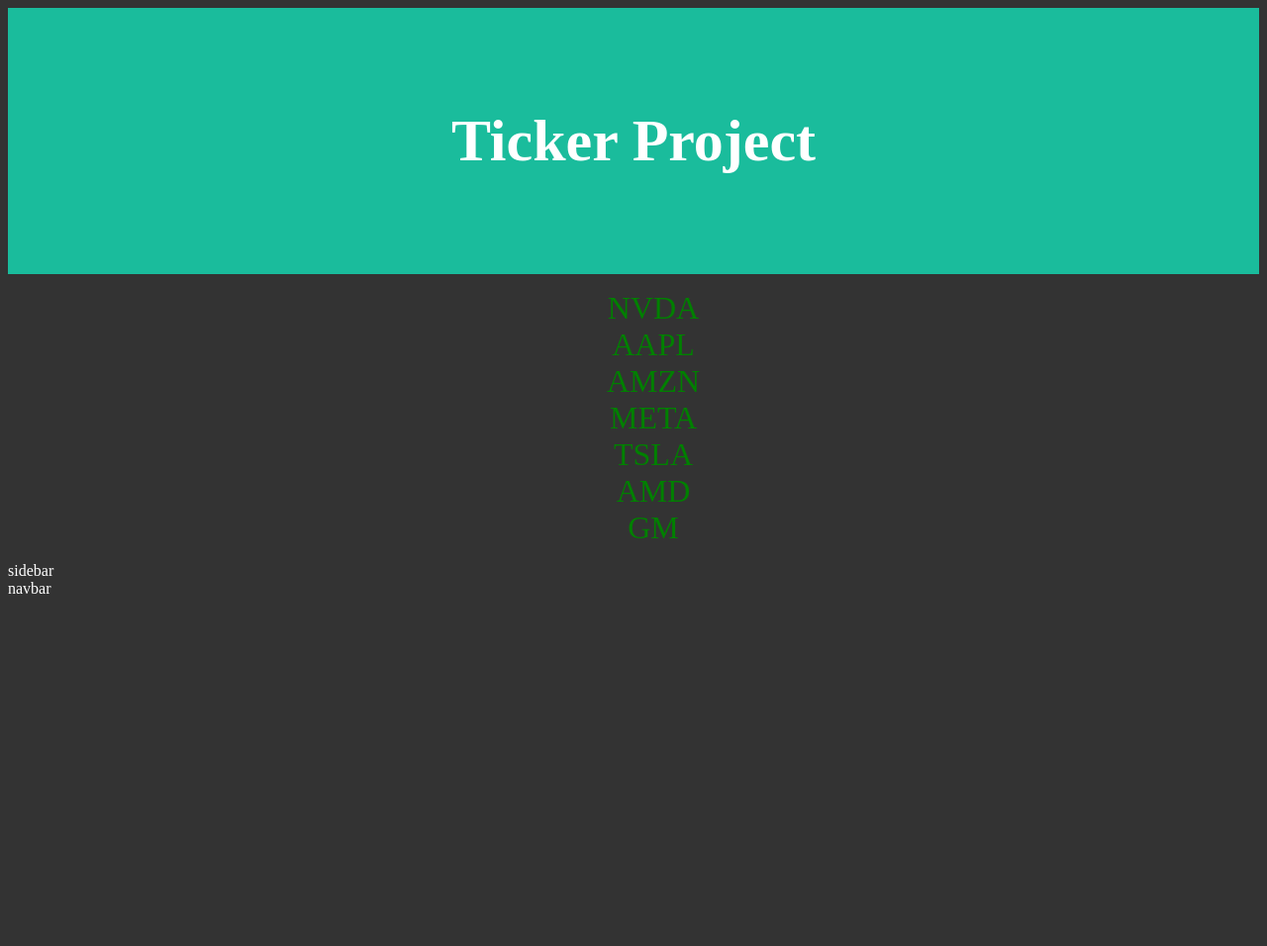
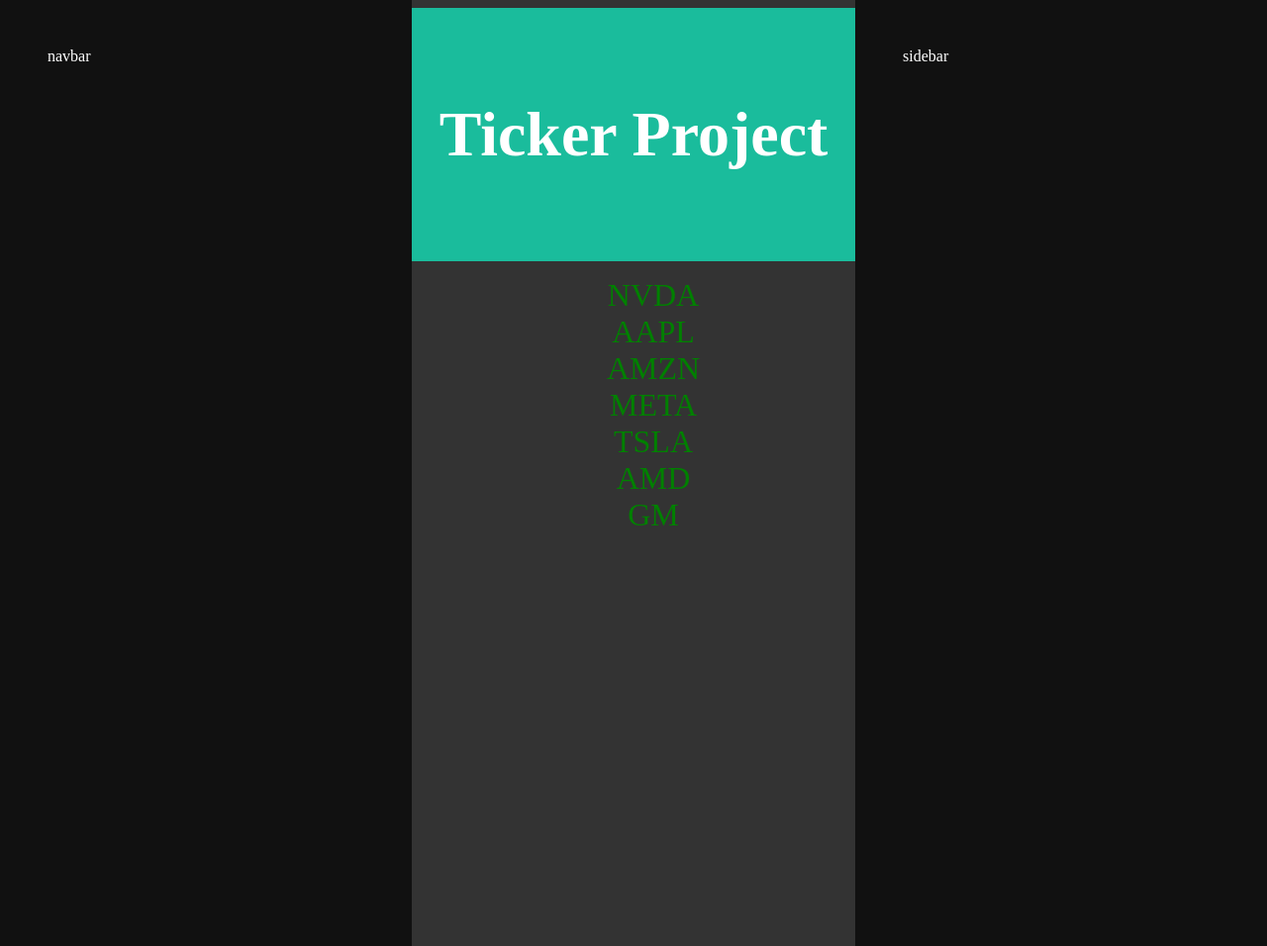
Before and after one commit to MahirNavid/Mahir-s-Webapp, a Flask app: page / in a window 1280 px wide. Shown: the whole page at 99% size. Run offline with Flask 3, Linux system fonts and the light colour scheme.

Commit message:
Update styles.css

```diff
--- a/static/styles.css
+++ b/static/styles.css
@@ -5,12 +5,33 @@
 }
 
 .header {
-    padding: 60px;
+    padding: 3rem;
     text-align: center;
     background: #1abc9c;
     color: white;
-    font-size: 30px;
+    font-size: 2rem;
   }
+
+.sidebar {
+    height: 100%;
+    width: 20rem;
+    position: fixed;
+    top: 0;
+    right: 0;
+    background-color: #111;
+    padding: 3rem;
+  }
+
+.nav {
+    height: 100%;
+    width: 20rem;
+    position: fixed;
+    top: 0;
+    left: 0;
+    background-color: #111;
+    padding: 3rem;
+  }
+
 
 .main {
     text-align: center;
@@ -29,3 +50,7 @@
     color: green;
     text-decoration: none;
 }
+
+.link__url {
+    color: orange
+}
```
